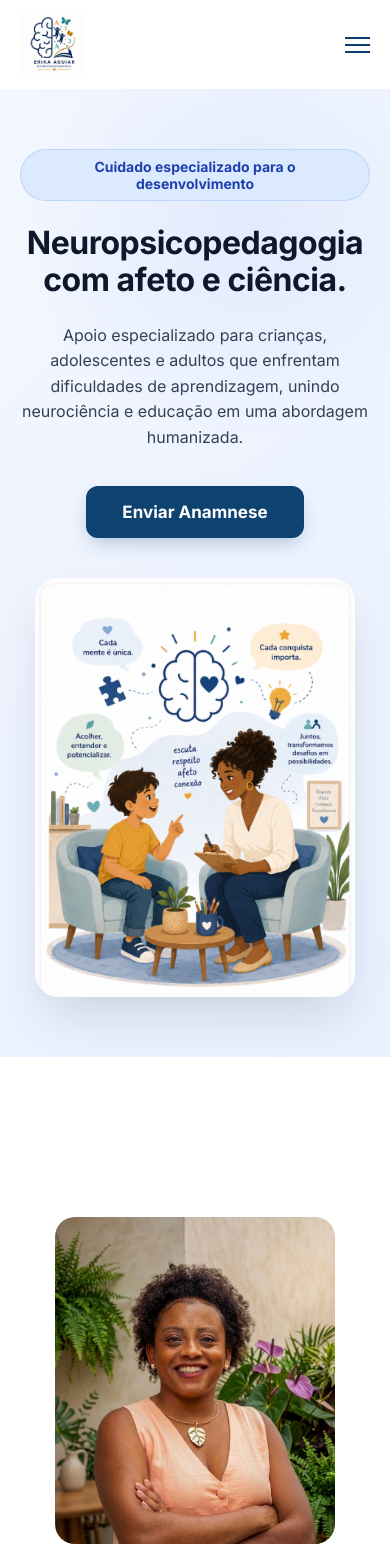
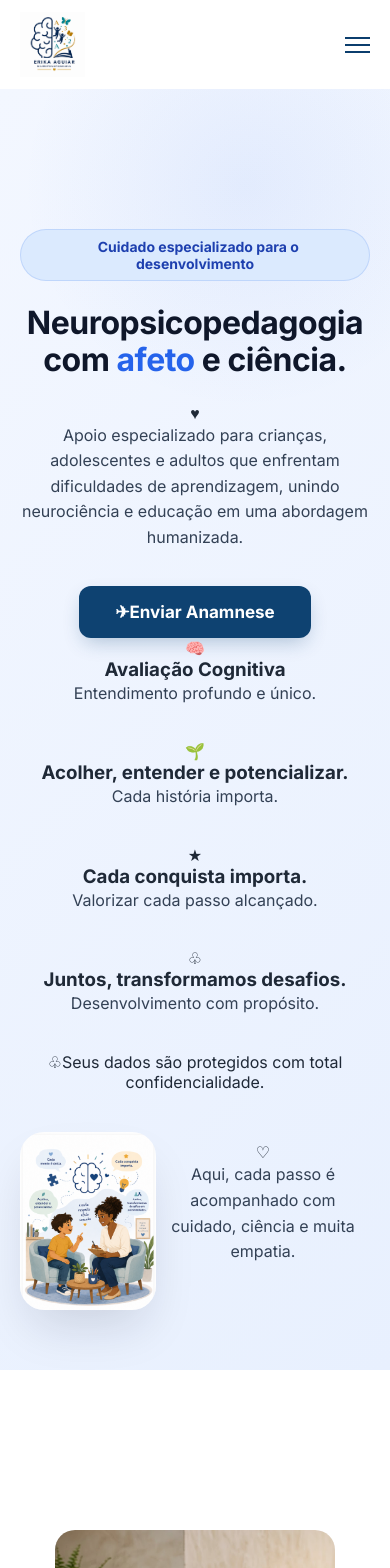
Before and after one commit to AlexandreAkkt/ErikaNeuropsicopedagoga, a React (Vite) app: page / in a window 390 px wide. Shown: the top 1568 px of the page. Built offline with nearby package versions, Linux system fonts and the light colour scheme.

Commit message:
melhora layout e responsividade do Hero

```diff
--- a/src/components/Hero/Hero.jsx
+++ b/src/components/Hero/Hero.jsx
@@ -4,36 +4,89 @@ import erika from "../../assets/neuro.png";
 function Hero() {
   return (
     <section className="hero">
+      {/* Elementos decorativos */}
+      <div className="hero-decoration hero-decoration-1"></div>
+      <div className="hero-decoration hero-decoration-2"></div>
+
       <div className="hero-content">
         <span className="hero-tag">
-          Cuidado especializado para o desenvolvimento
+           &nbsp; Cuidado especializado para o desenvolvimento
         </span>
 
-        <h1>Neuropsicopedagogia com afeto e ciência.</h1>
+        <h1>
+          Neuropsicopedagogia
+          <br />
+          com <span>afeto</span> e ciência.
+        </h1>
+
+        <div className="hero-line">
+          <span></span>
+          <strong>♥</strong>
+        </div>
 
         <p>
           Apoio especializado para crianças, adolescentes e adultos que
-          enfrentam dificuldades de aprendizagem, unindo neurociência e educação
-          em uma abordagem humanizada.
+          enfrentam dificuldades de aprendizagem, unindo neurociência e
+          educação em uma abordagem humanizada.
         </p>
 
         <div className="hero-buttons">
           <a
             href="https://docs.google.com/forms/d/e/1FAIpQLSeA_hCbNqUEDBlzGLm6nJKtwJd2hFrnIHcSnt5It0THd21iYg/viewform"
             className="button-primary"
+            target="_blank"
+            rel="noopener noreferrer"
           >
+            <span>✈</span>
             Enviar Anamnese
           </a>
         </div>
+
+        {/* Benefícios */}
+        <div className="hero-benefits">
+          <div className="benefit-card">
+            <div className="benefit-icon cognitive">🧠</div>
+            <h3>Avaliação Cognitiva</h3>
+            <p>Entendimento profundo e único.</p>
+          </div>
+
+          <div className="benefit-card">
+            <div className="benefit-icon care">🌱</div>
+            <h3>Acolher, entender e potencializar.</h3>
+            <p>Cada história importa.</p>
+          </div>
+
+          <div className="benefit-card">
+            <div className="benefit-icon progress">★</div>
+            <h3>Cada conquista importa.</h3>
+            <p>Valorizar cada passo alcançado.</p>
+          </div>
+
+          <div className="benefit-card">
+            <div className="benefit-icon together">♧</div>
+            <h3>Juntos, transformamos desafios.</h3>
+            <p>Desenvolvimento com propósito.</p>
+          </div>
+        </div>
+
+        <div className="hero-security">
+          <span>♧</span>
+          Seus dados são protegidos com total confidencialidade.
+        </div>
       </div>
 
-      {/* Área da imagem com elementos flutuantes de neuropsicopedagogia */}
+      {/* Imagem */}
       <div className="hero-image-wrapper">
-        <div className="badge-float badge-1"> Avaliação Cognitiva</div>
-        <div className="badge-float badge-2"> Apoio Escolar</div>
+        <div className="hero-image">
+          <img src={erika} alt="Atendimento em neuropsicopedagogia" />
+        </div>
 
-        <div className="hero-image">
-          <img src={erika} alt="Erika - Neuropsicopedagoga" />
+        <div className="image-message">
+          <span>♡</span>
+          <p>
+            Aqui, cada passo é acompanhado com cuidado, ciência e muita
+            empatia.
+          </p>
         </div>
       </div>
     </section>
```
